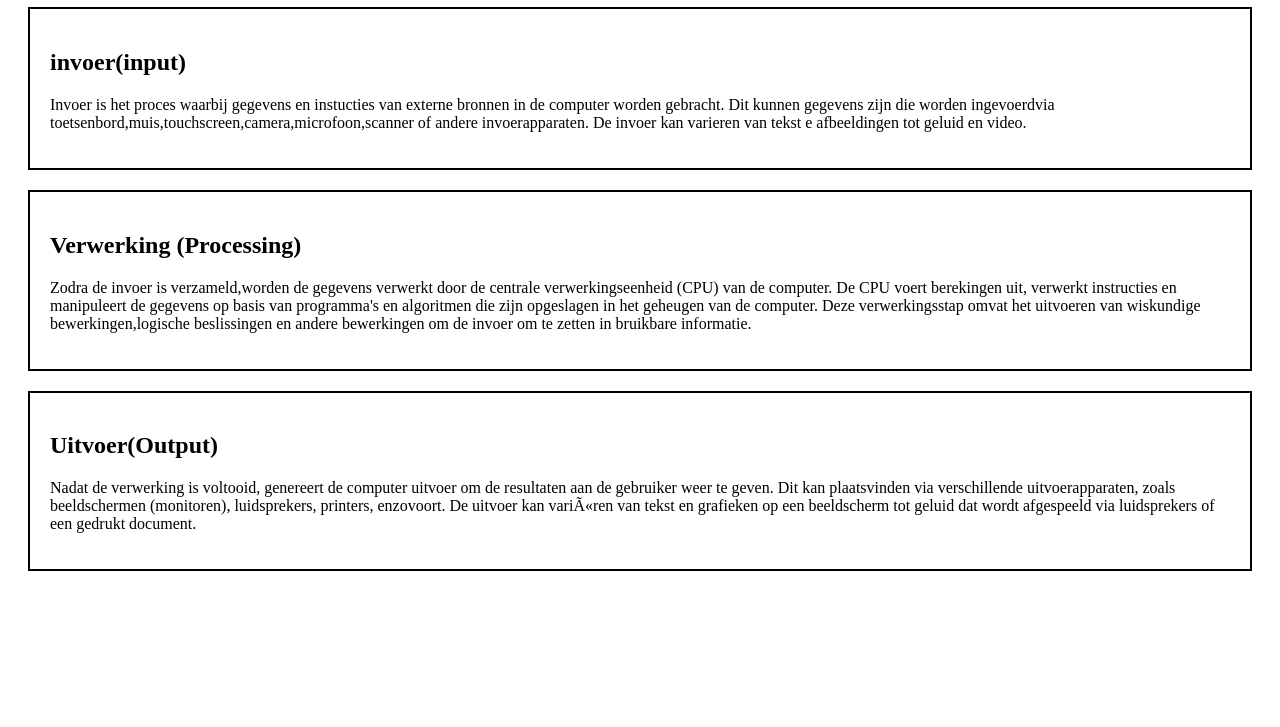
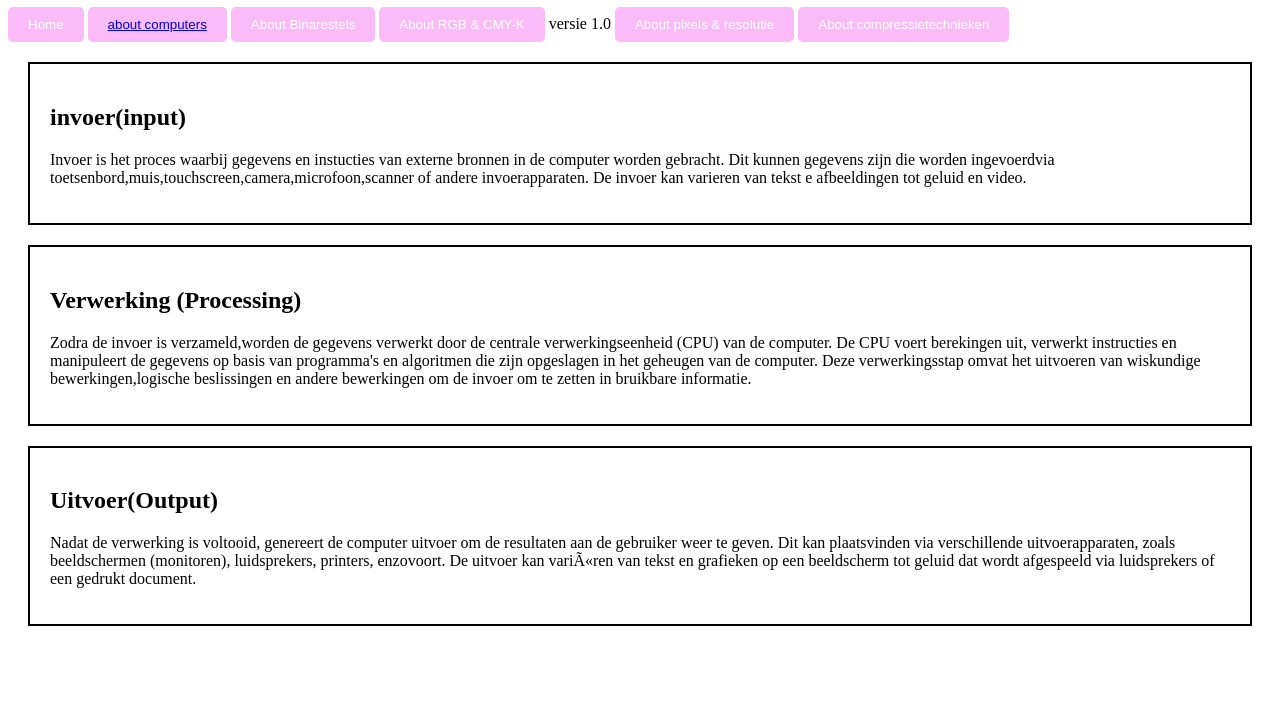
Before and after one commit to sm063/sm063.github.io, a plain HTML site: page computers.html in a window 1280 px wide. Shown: the part 73-800 px from the top of the page. Drawn offline with Linux system fonts and the light colour scheme.

Commit message:
Update computers.html

```diff
--- a/computers.html
+++ b/computers.html
@@ -5,6 +5,105 @@
 <meta charset="uft-8">
   </head>
   <html>
+<head>
+    <style>
+        .knop {
+            background-color: #fabbf8; /* Achtergrondkleur van de knop */
+            color: white; /* Tekstkleur */
+            padding: 10px 20px; /* Ruimte binnen de knop */
+            border: none; /* Geen rand */
+            border-radius: 5px; /* Afgeronde hoeken */
+            cursor: pointer; /* Verander de muiscursor bij het zweven */
+        }
+    </style>
+</head>
+<body>
+    <button class="knop">Home</button>
+</body>
+</html>
+  <head>
+    <style>
+        .knop {
+            background-color: #fabbf8; /* Achtergrondkleur van de knop */
+            color: white; /* Tekstkleur */
+            padding: 10px 20px; /* Ruimte binnen de knop */
+            border: none; /* Geen rand */
+            border-radius: 5px; /* Afgeronde hoeken */
+            cursor: pointer; /* Verander de muiscursor bij het zweven */
+        }
+    </style>
+</head>
+<body>
+    <button class="knop"><a href="https:computers.html">about computers</a></button>
+</body>
+</html>
+  <head>
+    <style>
+        .knop {
+            background-color: #fabbf8; /* Achtergrondkleur van de knop */
+            color: white; /* Tekstkleur */
+            padding: 10px 20px; /* Ruimte binnen de knop */
+            border: none; /* Geen rand */
+            border-radius: 5px; /* Afgeronde hoeken */
+            cursor: pointer; /* Verander de muiscursor bij het zweven */
+        }
+    </style>
+</head>
+<body>
+    <button class="knop">About Binarestels</button>
+</body>
+</html>
+  <head>
+    <style>
+        .knop {
+            background-color: #fabbf8; /* Achtergrondkleur van de knop */
+            color: white; /* Tekstkleur */
+            padding: 10px 20px; /* Ruimte binnen de knop */
+            border: none; /* Geen rand */
+            border-radius: 5px; /* Afgeronde hoeken */
+            cursor: pointer; /* Verander de muiscursor bij het zweven */
+        }
+    </style>
+</head>
+<body>
+    <button class="knop">About RGB & CMY-K</button>
+
+
+    versie 1.0
+</body>
+</html>
+  <head>
+    <style>
+        .knop {
+            background-color: #fabbf8; /* Achtergrondkleur van de knop */
+            color: white; /* Tekstkleur */
+            padding: 10px 20px; /* Ruimte binnen de knop */
+            border: none; /* Geen rand */
+            border-radius: 5px; /* Afgeronde hoeken */
+            cursor: pointer; /* Verander de muiscursor bij het zweven */
+        }
+    </style>
+</head>
+<body>
+    <button class="knop">About pixels & resolutie</button>
+</body>
+</html>
+  <head>
+    <style>
+        .knop {
+            background-color: #fabbf8; /* Achtergrondkleur van de knop */
+            color: white; /* Tekstkleur */
+            padding: 10px 20px; /* Ruimte binnen de knop */
+            border: none; /* Geen rand */
+            border-radius: 5px; /* Afgeronde hoeken */
+            cursor: pointer; /* Verander de muiscursor bij het zweven */
+        }
+    </style>
+</head>
+<body>
+    <button class="knop">About compressietechnieken</button>
+</body>
+</html>
 
 </html>
 <html>
```
